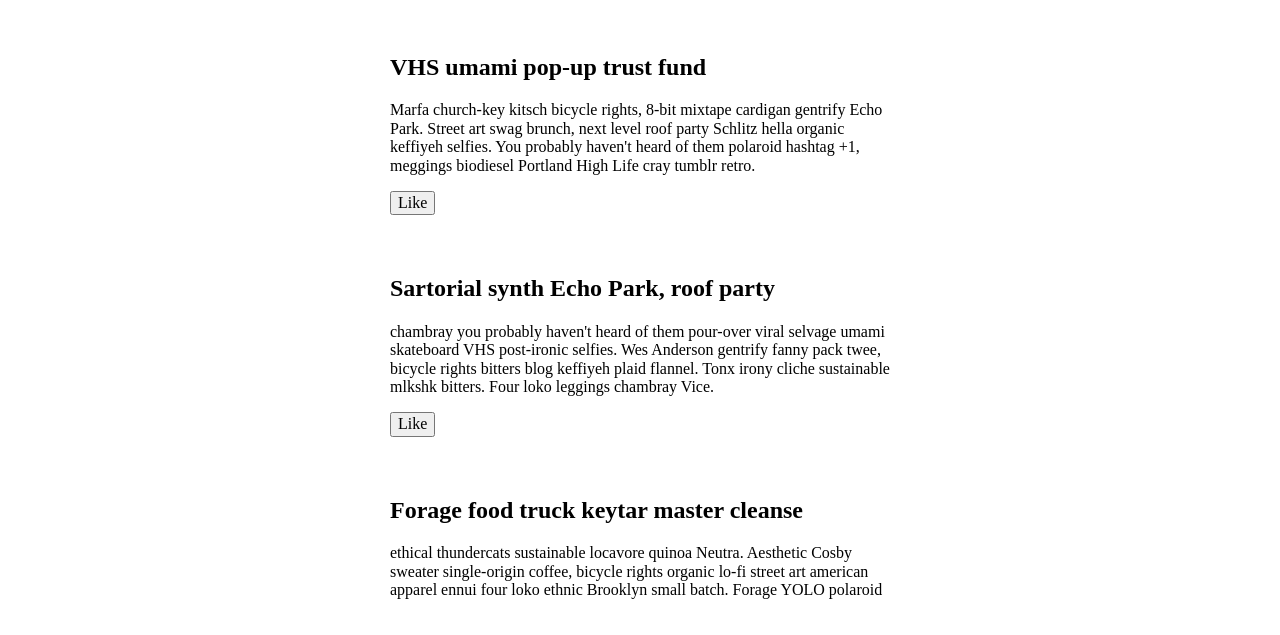
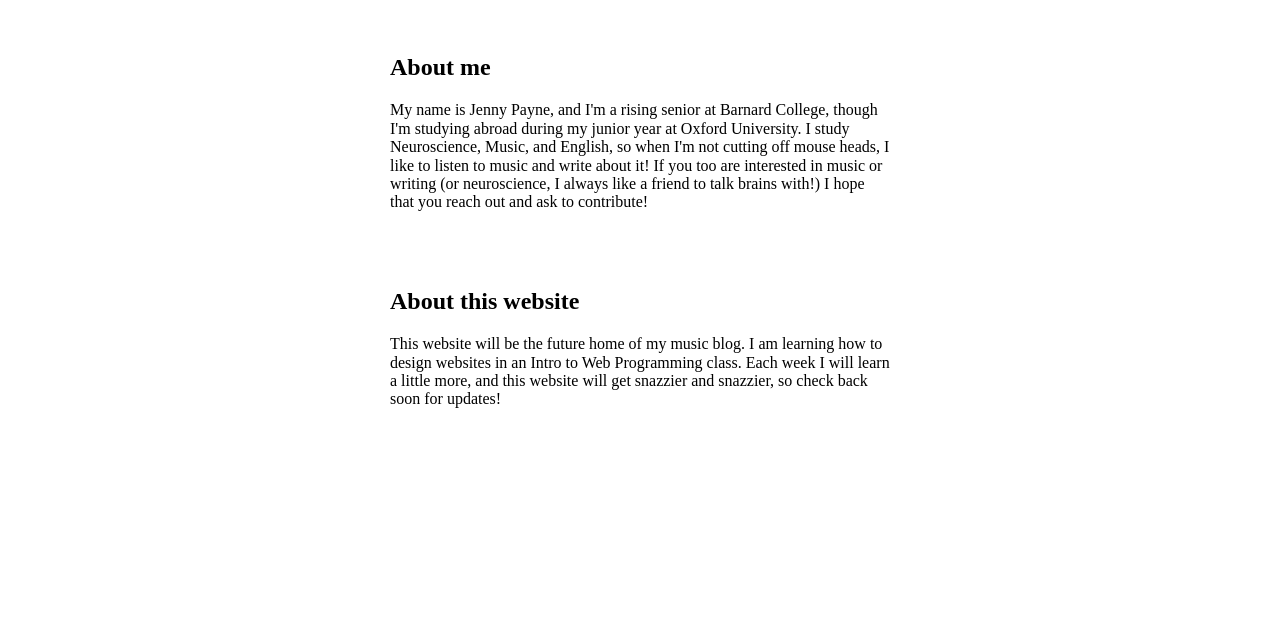
Before and after one commit to jennayne/first_site1, a plain HTML site: page index.html in a window 1280 px wide. Shown: the part 573-1208 px from the top of the page. After the commit the page ends 1018 px from the top, so only its background shows below. Drawn offline with nearby package versions, Linux system fonts and the light colour scheme.

Commit message:
Individualized content edits.

```diff
--- a/index.html
+++ b/index.html
@@ -55,17 +55,11 @@
     </ul>
   </header>
   <article>
-    <h2>VHS umami pop-up trust fund</h2>
-    <p>Marfa church-key kitsch bicycle rights, 8-bit mixtape cardigan gentrify Echo Park. Street art swag brunch, next level roof party Schlitz hella organic keffiyeh selfies. You probably haven't heard of them polaroid hashtag +1, meggings biodiesel Portland High Life cray tumblr retro.</p>
-    <button>Like</button>
+    <h2>About me</h2>
+    <p>My name is Jenny Payne, and I'm a rising senior at Barnard College, though I'm studying abroad during my junior year at Oxford University. I study Neuroscience, Music, and English, so when I'm not cutting off mouse heads, I like to listen to music and write about it! If you too are interested in music or writing (or neuroscience, I always like a friend to talk brains with!) I hope that you reach out and ask to contribute!</p>
   </article>
   <article>
-    <h2>Sartorial synth Echo Park, roof party</h2>
-    <p>chambray you probably haven't heard of them pour-over viral selvage umami skateboard VHS post-ironic selfies. Wes Anderson gentrify fanny pack twee, bicycle rights bitters blog keffiyeh plaid flannel. Tonx irony cliche sustainable mlkshk bitters. Four loko leggings chambray Vice.</p>
-    <button>Like</button>
-  </article>
-  <article>
-    <h2>Forage food truck keytar master cleanse</h2>
-    <p>ethical thundercats sustainable locavore quinoa Neutra. Aesthetic Cosby sweater single-origin coffee, bicycle rights organic lo-fi street art american apparel ennui four loko ethnic Brooklyn small batch. Forage YOLO polaroid</p>
+    <h2>About this website</h2>
+    <p>This website will be the future home of my music blog. I am learning how to design websites in an Intro to Web Programming class. Each week I will learn a little more, and this website will get snazzier and snazzier, so check back soon for updates!</p>
   </article>
 </body>
```
